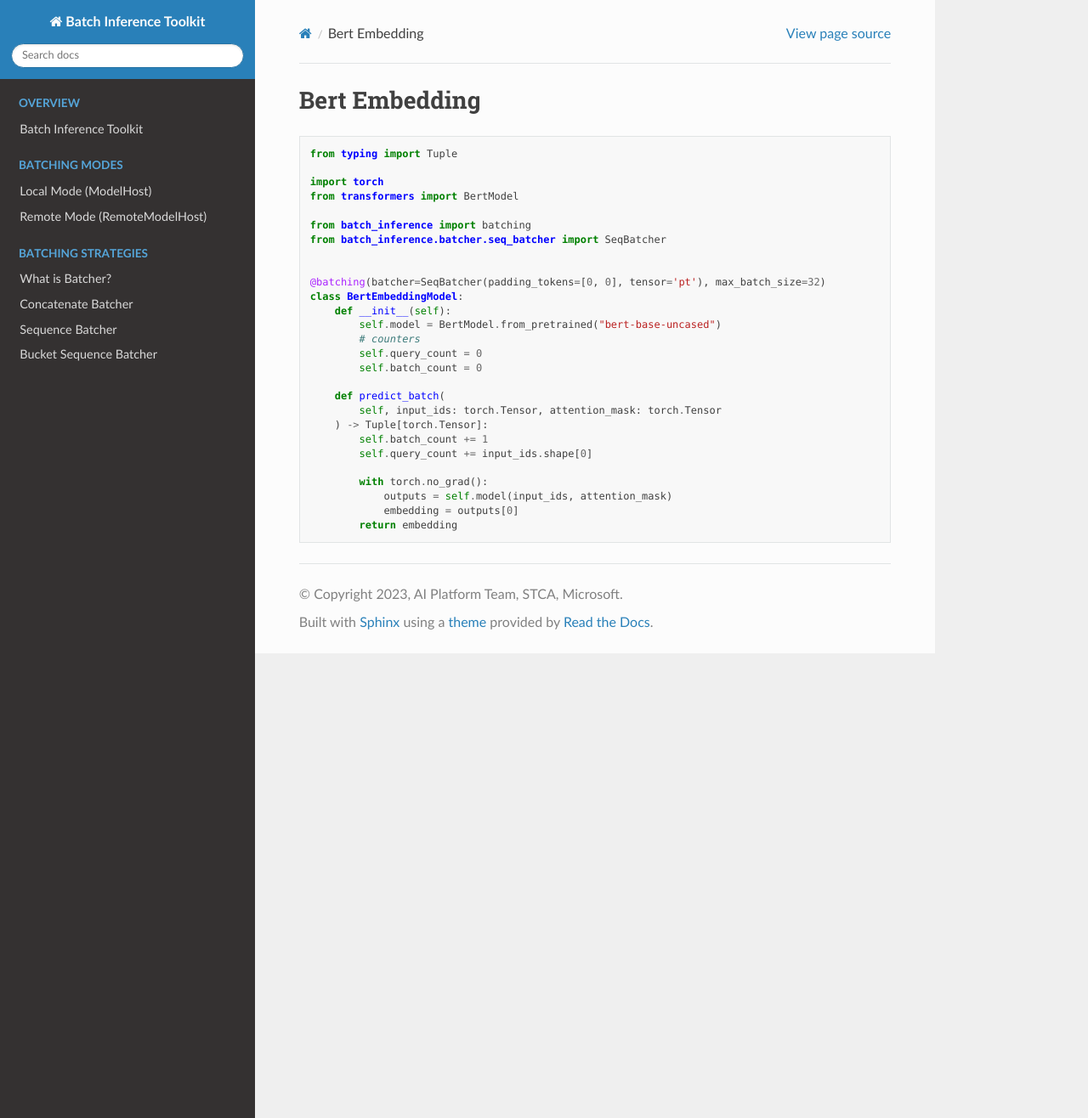
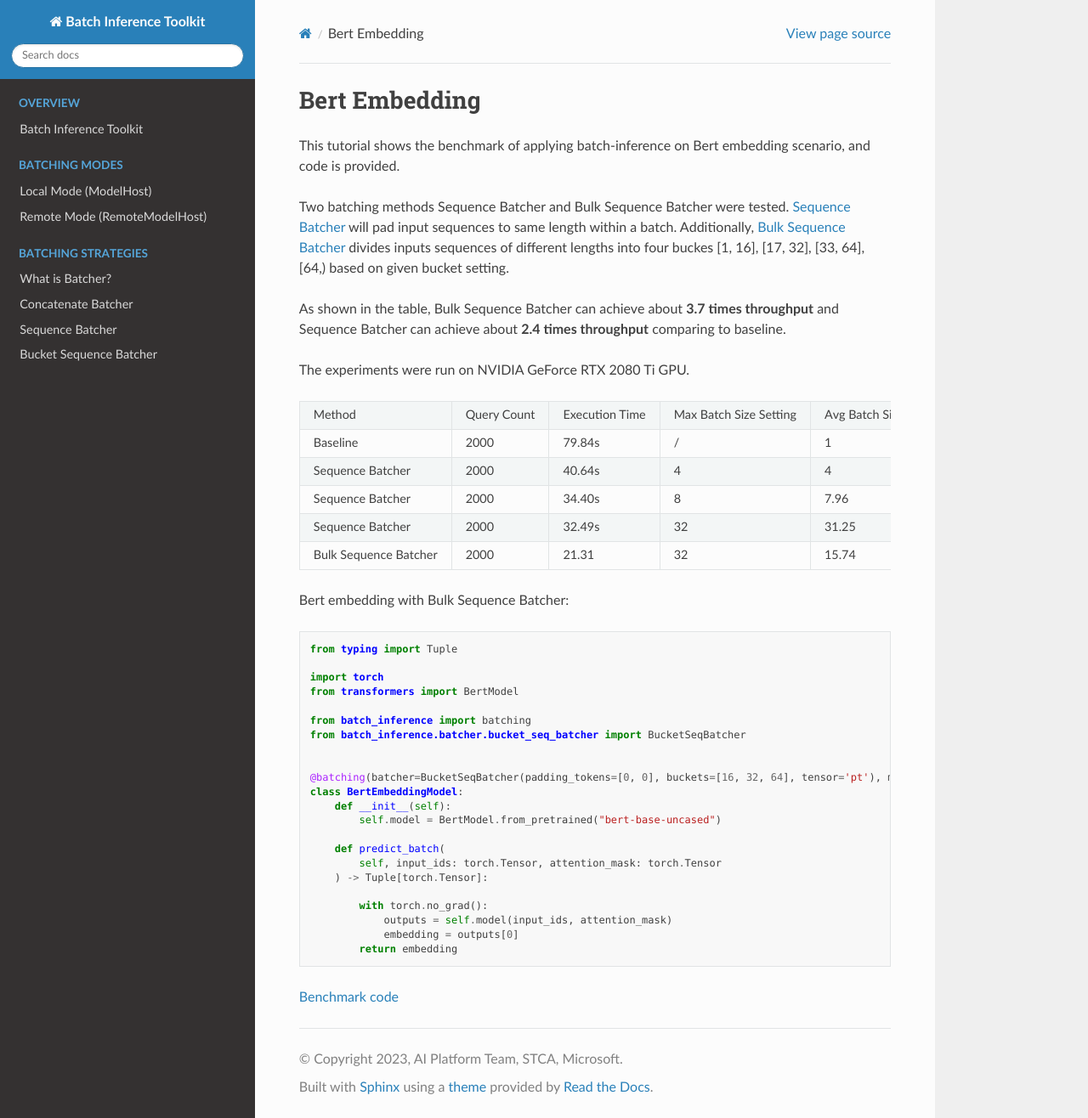
Before and after one commit to microsoft/batch-inference, a Sphinx documentation site: the page built from docs/examples/bert_embedding.rst, in a window 1280 px wide and 1316 px high. Shown: the whole window at 85% size. Built offline with Sphinx 7.4.7 and the Read the Docs theme 2.0.0, drawn with Linux system fonts in a browser that asks for light colours; pages that are not in the unit, such as notebooks, are missing from menus.

```diff
--- a/docs/examples/bert_embedding.py
+++ b/docs/examples/bert_embedding.py
@@ -4,10 +4,10 @@ import torch
 from transformers import BertModel
 
 from batch_inference import batching
-from batch_inference.batcher.seq_batcher import SeqBatcher
+from batch_inference.batcher.bucket_seq_batcher import BucketSeqBatcher
 
 
-@batching(batcher=SeqBatcher(padding_tokens=[0, 0], tensor='pt'), max_batch_size=32)
+@batching(batcher=BucketSeqBatcher(padding_tokens=[0, 0], buckets=[16, 32, 64], tensor='pt'), max_batch_size=32)
 class BertEmbeddingModel:
     def __init__(self):
         self.model = BertModel.from_pretrained("bert-base-uncased")
@@ -25,3 +25,7 @@ class BertEmbeddingModel:
             outputs = self.model(input_ids, attention_mask)
             embedding = outputs[0]
         return embedding
+
+    def reset_counters(self):
+        self.query_count = 0
+        self.batch_count = 0
--- a/docs/examples/bert_embedding.rst
+++ b/docs/examples/bert_embedding.rst
@@ -2,5 +2,77 @@
 Bert Embedding
 ==========================
 
-.. literalinclude:: ./bert_embedding.py
-    :language: python
+This tutorial shows the benchmark of applying batch-inference on Bert embedding scenario, and code is provided.
+
+Two batching methods Sequence Batcher and Bulk Sequence Batcher were tested.
+`Sequence Batcher <https://microsoft.github.io/batch-inference/batcher/seq_batcher.html>`__ will pad input sequences to same length within a batch.
+Additionally, `Bulk Sequence Batcher <https://microsoft.github.io/batch-inference/batcher/bucket_seq_batcher.html>`__ divides inputs sequences of different lengths into four buckes [1, 16], [17, 32], [33, 64], [64,) based on given bucket setting.
+
+As shown in the table, Bulk Sequence Batcher can achieve about **3.7 times throughput** and Sequence Batcher can achieve about **2.4 times throughput** comparing to baseline.
+
+The experiments were run on NVIDIA GeForce RTX 2080 Ti GPU.
+
+.. list-table::
+   :widths: 25 25 25 25 25
+   :header-rows: 0
+
+   * - Method
+     - Query Count
+     - Execution Time
+     - Max Batch Size Setting
+     - Avg Batch Size
+   * - Baseline
+     - 2000
+     - 79.84s
+     - /
+     - 1
+   * - Sequence Batcher
+     - 2000
+     - 40.64s
+     - 4
+     - 4
+   * - Sequence Batcher
+     - 2000
+     - 34.40s
+     - 8
+     - 7.96
+   * - Sequence Batcher
+     - 2000
+     - 32.49s
+     - 32
+     - 31.25
+   * - Bulk Sequence Batcher
+     - 2000
+     - 21.31
+     - 32
+     - 15.74
+
+Bert embedding with Bulk Sequence Batcher:
+
+.. code:: python
+
+    from typing import Tuple
+
+    import torch
+    from transformers import BertModel
+
+    from batch_inference import batching
+    from batch_inference.batcher.bucket_seq_batcher import BucketSeqBatcher
+
+
+    @batching(batcher=BucketSeqBatcher(padding_tokens=[0, 0], buckets=[16, 32, 64], tensor='pt'), max_batch_size=32)
+    class BertEmbeddingModel:
+        def __init__(self):
+            self.model = BertModel.from_pretrained("bert-base-uncased")
+
+        def predict_batch(
+            self, input_ids: torch.Tensor, attention_mask: torch.Tensor
+        ) -> Tuple[torch.Tensor]:
+
+            with torch.no_grad():
+                outputs = self.model(input_ids, attention_mask)
+                embedding = outputs[0]
+            return embedding
+
+
+`Benchmark code <https://github.com/microsoft/batch-inference/blob/main/docs/examples/bert_embedding_benchmark.py>`__
--- a/docs/examples/bert_embedding_benchmark.py
+++ b/docs/examples/bert_embedding_benchmark.py
@@ -5,7 +5,7 @@ from benchmark import benchmark, benchmark_sync
 from bert_embedding import BertEmbeddingModel
 from transformers import BertTokenizer
 from batch_inference.model_host import ModelHost
-from batch_inference.batcher.bucket_seq_batcher import BucketSeqBatcher
+from batch_inference.batcher.seq_batcher import SeqBatcher
 
 def main():
     texts = [
@@ -29,23 +29,41 @@ def main():
         )
         queries.append((encoded_text["input_ids"], encoded_text["attention_mask"]))
 
-    print("Test with BucketSeqBatcher")
+    print("Test with BucketSeqBatcher max batch size 32")
+    with BertEmbeddingModel.host() as model_host:
+        benchmark_sync(model_host, queries, num_calls=2000, parallel=64, warm_up_calls=100)
+        print(f"Query count: {model_host.model_obj.query_count}. Batch count: {model_host.model_obj.batch_count}")
+
+    print("Test with SeqBatcher max batch size 32")
     with ModelHost(
             BertEmbeddingModel,
-            batcher=BucketSeqBatcher(padding_tokens=[0, 0], buckets=[16, 32, 64], tensor='pt'),
-            max_batch_size=10,
+            batcher=SeqBatcher(padding_tokens=[0, 0], tensor='pt'),
+            max_batch_size=32,
         )() as model_host:
-        benchmark_sync(model_host, queries, num_calls=1000, parallel=64, warm_up_calls=10)
+        benchmark_sync(model_host, queries, num_calls=2000, parallel=64, warm_up_calls=100)
         print(f"Query count: {model_host.model_obj.query_count}. Batch count: {model_host.model_obj.batch_count}")
 
-    print("Test with SeqBatcher")
-    with BertEmbeddingModel.host() as model_host:
-        benchmark_sync(model_host, queries, num_calls=1000, parallel=64, warm_up_calls=10)
+    print("Test with SeqBatcher max batch size 4")
+    with ModelHost(
+            BertEmbeddingModel,
+            batcher=SeqBatcher(padding_tokens=[0, 0], tensor='pt'),
+            max_batch_size=4,
+        )() as model_host:
+        benchmark_sync(model_host, queries, num_calls=2000, parallel=64, warm_up_calls=100)
+        print(f"Query count: {model_host.model_obj.query_count}. Batch count: {model_host.model_obj.batch_count}")
+
+    print("Test with SeqBatcher max batch size 8")
+    with ModelHost(
+            BertEmbeddingModel,
+            batcher=SeqBatcher(padding_tokens=[0, 0], tensor='pt'),
+            max_batch_size=8,
+        )() as model_host:
+        benchmark_sync(model_host, queries, num_calls=2000, parallel=64, warm_up_calls=100)
         print(f"Query count: {model_host.model_obj.query_count}. Batch count: {model_host.model_obj.batch_count}")
 
     print("Test baseline")
     baseline = BertEmbeddingModel()
-    benchmark(baseline, queries, num_calls=1000, parallel=2, warm_up_calls=10)
+    benchmark(baseline, queries, num_calls=2000, parallel=2, warm_up_calls=100)
     print(f"Query count: {baseline.query_count}. Batch count: {baseline.batch_count}")
 
 
```
Also changed, not shown: README.md (+22 -22 lines), docs/examples/gpt_completion.rst (+18 -17 lines).
